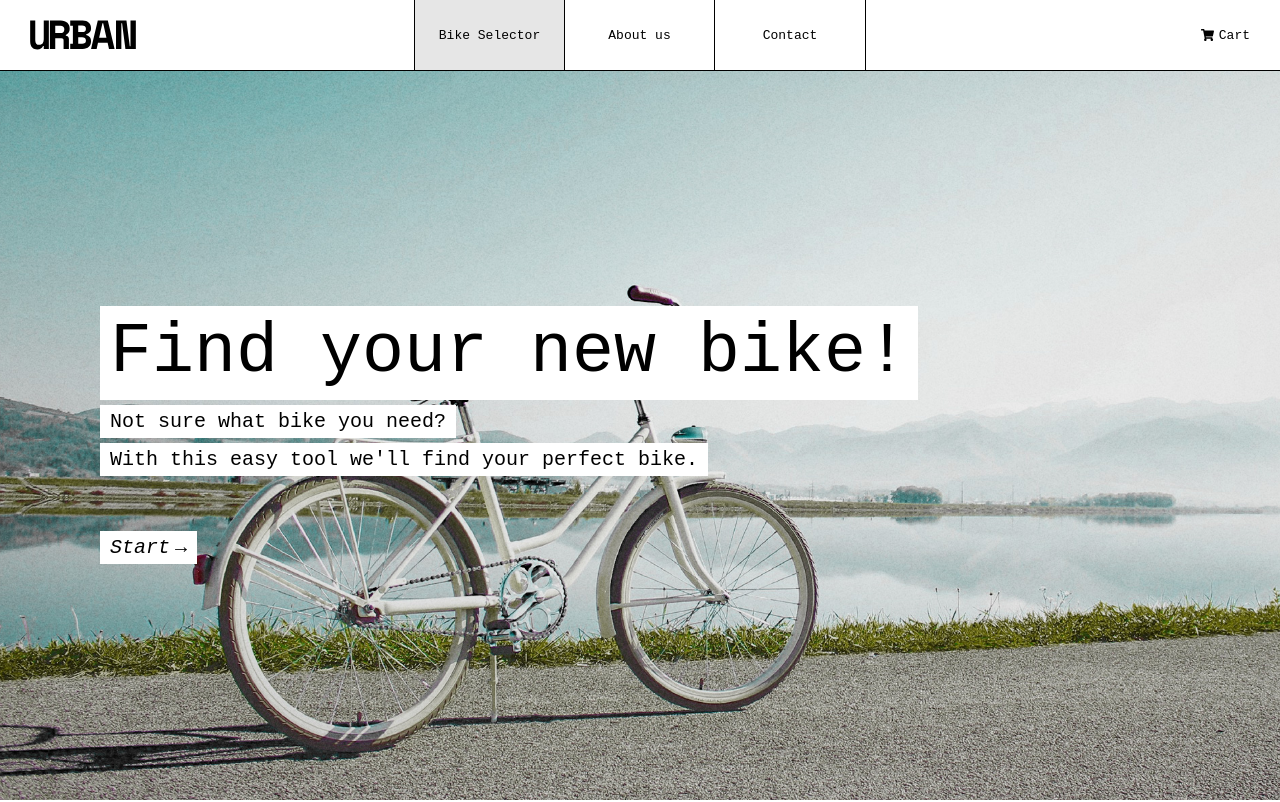
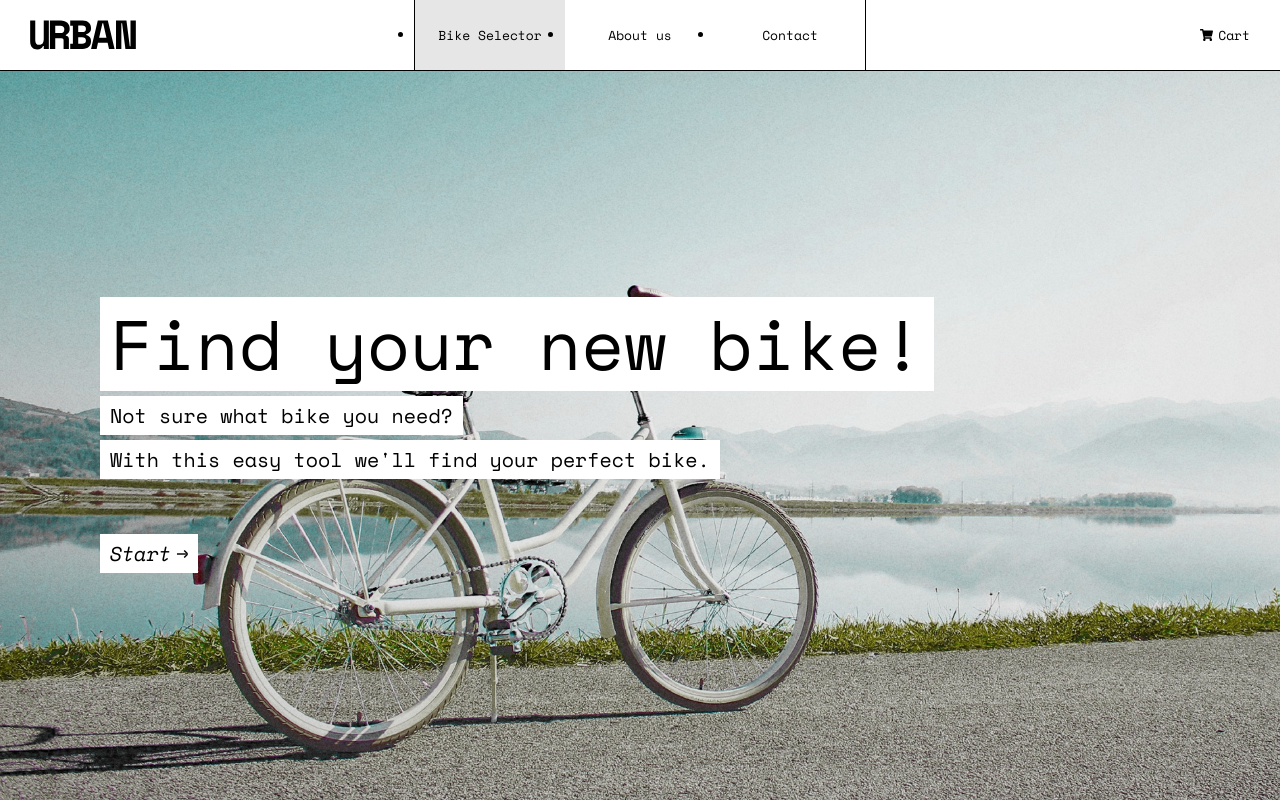
Before and after one commit to dtangerfors/urban-bike, a website: page bike-selector.html in a window 1280 px wide. Shown: the top 802 px of the page. Drawn offline with nearby package versions, Linux system fonts and the light colour scheme.

Commit message:
Added meta content, new classes, links and moved js files to bottom

```diff
--- a/bike-selector.html
+++ b/bike-selector.html
@@ -7,7 +7,7 @@
     <meta name="viewport" content="width=device-width, initial-scale=1.0">
     <meta http-equiv="X-UA-Compatible" content="ie=edge">
     <meta name="description"
-        content="Urban Bike Shop is a online shop providing great bikes for ordinary people. Bikes for commuting, adventures or short trips? We got them!">
+        content="Not sure what kind of bike you need? Let us find your perfect bike with our bike selector!">
     <meta name="author" content="Daniel Tängerfors">
 
     <!-- TITLE TAG -->
@@ -15,6 +15,8 @@
 
     <!-- LINKS -->
     <link rel="stylesheet" href="css/style.css">
+    <link rel="icon" href="assets/img/urban-bike-favicon.ico" sizes="any" type="image/svg+xml">
+    <link href="https://fonts.googleapis.com/css?family=Space+Mono:400,400i&display=swap" rel="stylesheet">
 </head>
 
 <body>
@@ -25,17 +27,22 @@
         <div class="nav__hamburger" id="mobile-menu">
             <div class="nav__hamburger-inner"></div>
         </div>
-        <div class="nav__link-group">
-            <a href="bike-selector.html" class="nav__link nav__link--active">Bike Selector</a>
-            <a href="#" class="nav__link">About us</a>
-            <a href="#" class="nav__link">Contact</a>
-        </div>
+        <ul class="nav__link-group">
+            <li class="nav__li">
+                <a href="bike-selector.html" class="nav__link nav__link--active">Bike Selector</a>
+            </li>
+            <li class="nav__li">
+                <a href="#" class="nav__link">About us</a>
+            </li>
+            <li class="nav__li">
+                <a href="contact.html" class="nav__link">Contact</a>
+            </li>
+        </ul>
         <div class="nav__cart">
             <img src="assets/img/icons/shopping-cart-solid.svg" alt="Shopping Cart" class="nav__icon">
             <p>Cart</p>
         </div>
     </nav>
-
     <header class="bike-selector-header">
         <div class="bike-selector-header__heading-box">
             <h1 class="heading-primary heading--bg" id="bike-selector-heading">Find your new
@@ -46,7 +53,6 @@
             <a id="btnStart" href="#bike-selector-content" class="btn-open">Start</a>
         </div>
     </header>
-
     <main class="bike-selector-content" id="bike-selector-content">
         <form action="#" class="bike-form" name="bikeSelector">
             <section class="bike-form__section" id="bike-gender">
@@ -118,9 +124,7 @@
                 </div>
             </section>
         </form>
-
     </main>
-
     <footer class="footer">
         <div class="footer__about footer__col">
             <h3 class="heading-tertiary">About</h3>
@@ -151,7 +155,7 @@
         </div>
     </footer>
 
-    <!-- Javascript files -->
+    <!-- JAVASCRIPT FILES -->
     <script src="scripts/loadProducts.js"></script>
     <script src="scripts/index.js"></script>
     <script src="scripts/menu.js"></script>
```
